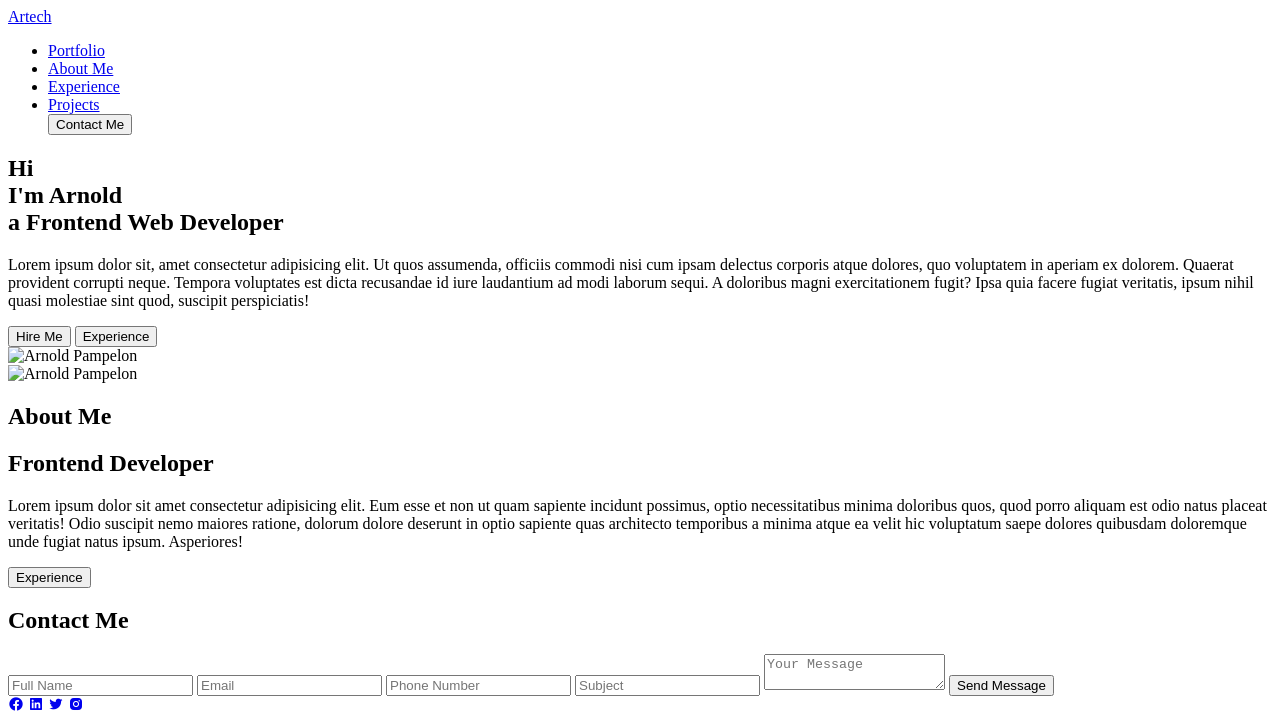
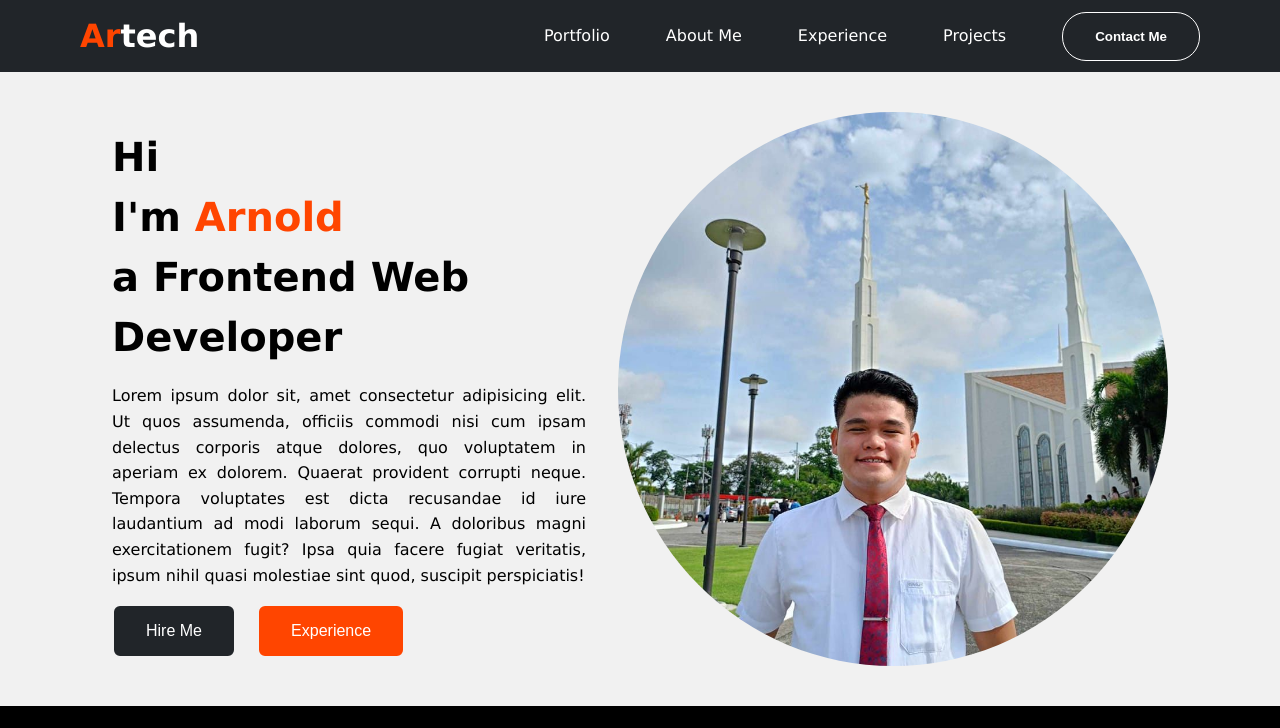
Before and after one commit to arnoldpam11/My-Portfolio, a plain HTML site: page index.html in a window 1280 px wide. Shown: the top 728 px of the page. Drawn offline with nearby package versions, Linux system fonts and the light colour scheme; the site is published under a folder, as on GitHub Pages, so addresses that start at the root find nothing.

Commit message:
Update index.html

```diff
--- a/index.html
+++ b/index.html
@@ -4,7 +4,7 @@
   <meta charset="UTF-8">
   <meta name="viewport" content="width=device-width, initial-scale=1.0">
   <link href='https://unpkg.com/boxicons@2.1.4/css/boxicons.min.css' rel='stylesheet'>
-  <link rel="stylesheet" href="/css/style.css">
+  <link rel="stylesheet" href="css/style.css">
   <title>My Portfolio</title>
 </head>
 <body>
@@ -36,7 +36,7 @@
                 </div>
             </div>
             <div class="img-box">
-              <img class="img-1" src="/images/pp.jpg" alt="Arnold Pampelon">
+              <img class="img-1" src="images/pp.jpg" alt="Arnold Pampelon">
             </div>
       </div>
   </section>
@@ -44,7 +44,7 @@
       <section id="aboutme.html" class="showcase-2">
         <div class="container grid">
             <div class="img-box">
-              <img class="img-2" src="/images/pp.jpg" alt="Arnold Pampelon">
+              <img class="img-2" src="images/pp.jpg" alt="Arnold Pampelon">
           </div>
               <div class="showcase-text">
                   <h2>About <span>Me</span></h3>
```
